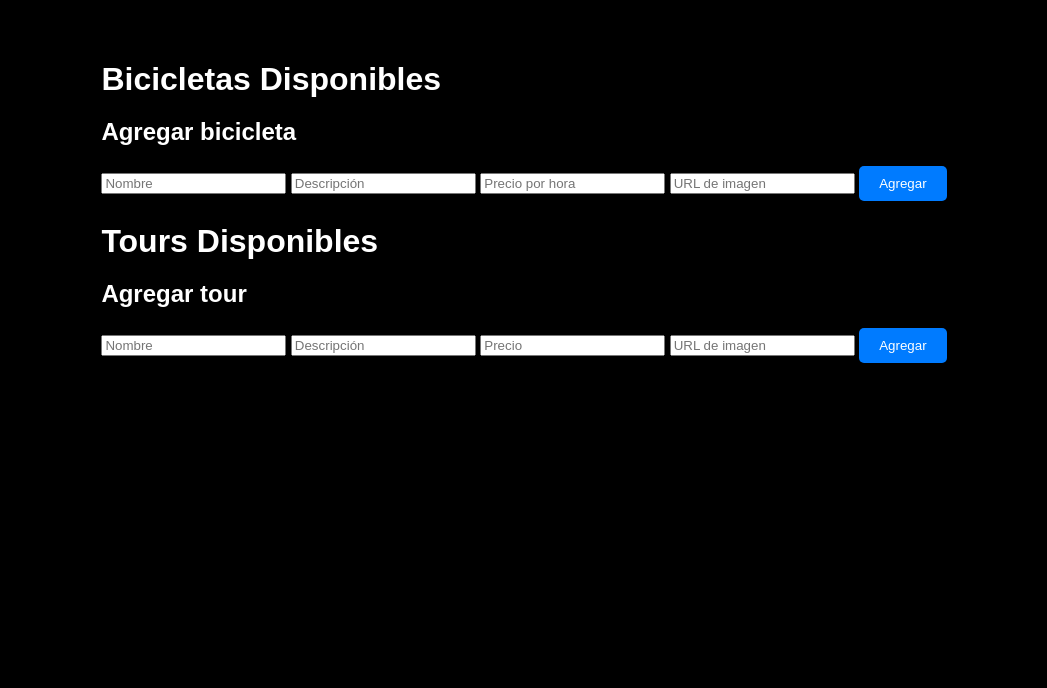
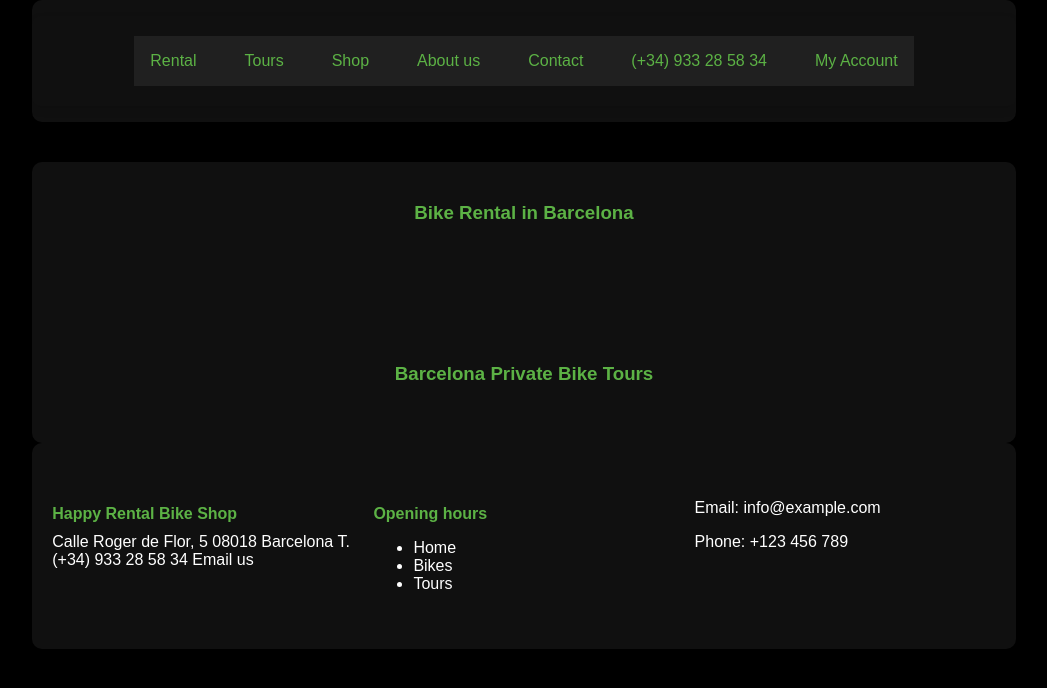
Before and after one commit to enricrocavilalta/happyrentalbike, a Node server app: page / in a window 1280 px wide. Shown: the top 688 px of the page, without its empty margins (116-1163 px from the left). Run offline with Node 20, Linux system fonts and the light colour scheme; data that the repository does not hold is empty; some libraries are stand-ins or nearby versions.

Commit message:
header&footer

```diff
--- a/public/index.html
+++ b/public/index.html
@@ -1,14 +1,62 @@
 <!DOCTYPE html>
 <html lang="es">
 <head>
-    <meta charset="UTF-8">
-    <meta name="viewport" content="width=device-width, initial-scale=1.0">
-    <title>happyrentalbike</title>
-    <link rel="stylesheet" href="styles.css"> <!-- Adjust the path to your CSS file -->
+  <meta charset="UTF-8" />
+  <meta name="viewport" content="width=device-width, initial-scale=1.0" />
+  <title>Bike Rental in Barcelona</title>
+  <link rel="stylesheet" href="styles.css" />
 </head>
 <body>
   <div>
+    <header class="site-header">
+      <div class="container">
+        <nav class="nav">
+          <nav>
+            <ul class="menu">
+              <li><a href="#">Rental</a>
+                <ul class="submenu">
+                  <li><a href="#">Urban Bike</a></li>
+                  <li><a href="#">Tandem Bike</a></li>
+                  <li><a href="#">Kids Bike</a></li>
+                  <li><a href="#">Ecargo Bike</a></li>
+                  <li><a href="#">Electric Bike</a></li>
+                  <li><a href="#">Electric Scooters</a></li>
+                  <li><a href="#">baby Bike Seat</a></li>
+                </ul>
+              </li>
+              <li><a href="#">Tours</a>
+                <ul class="submenu">
+                  <li><a href="#">Tour Overview</a></li>
+                  <li><a href="#">Happy City Tour</a></li>
+                  <li><a href="#">Happy Tour Gaudi & Modernista</a></li>
+                  <li><a href="#">Happy Beach Tours</a></li>
+                  <li><a href="#">Costum Private Tours</a></li>
+                </ul>
+              </li>
+              <li><a href="#">Shop</a>
+                <ul class="submenu">
+                  <li><a href="#">New eCargo & Cargo Bikes</a></li>
+                  <li><a href="#">Bikeshop</a></li>
+                  <li><a href="#">Workshop</a></li>
+                </ul>
+              </li>
+              <li><a href="#">About us</a>
+                <ul class="submenu">
+                  <li><a href="#">Partners</a></li>
+                </ul>
+              </li>
+              <li><a href="#">Contact</a></li>
+              <li><a href="#">(+34) 933 28 58 34</a></li>
+              <li><a href="#">My Account</a></li>
+            </ul>
+          </nav>
+        </nav>
+      </div>
+    </header>
+
+    <main>
       <div>
+        <h3 style="text-align:center; color:#5cb245;">Bike Rental in Barcelona</h3>
         <div id="user-bike-grid" class="bike-grid"></div>
         <div id="crud-container">
           <h1>Bicicletas Disponibles</h1>
@@ -18,7 +66,7 @@
           <form id="create-bike-form">
             <input type="text" id="name" placeholder="Nombre" required />
             <input type="text" id="description" placeholder="Descripción" />
-        <input type="number" id="price" step="0.01" placeholder="Precio por hora" />
+            <input type="text" id="price" placeholder="Precio por hora" />
             <input type="text" id="image_url" placeholder="URL de imagen" />
             <button type="submit">Agregar</button>
           </form>
@@ -27,17 +75,16 @@
             <input type="hidden" id="edit-id" />
             <input type="text" id="edit-name" placeholder="Nombre" required />
             <input type="text" id="edit-description" placeholder="Descripción" />
-       <input type="number" id="edit-price" step="0.01" placeholder="Precio por hora" />
+            <input type="text" id="edit-price" placeholder="Precio por hora" />
             <input type="text" id="edit-image_url" placeholder="URL de imagen" />
             <button type="submit">Guardar cambios</button>
           </form>
-
-      <ul id="bike-list"></ul>
-      <script src="script.js"></script>
         </div>
       </div>
-  <!--tours-->
+
+      <!-- tours -->
       <div>
+        <h3 style="text-align:center; color:#5cb245;">Barcelona Private Bike Tours</h3>
         <div id="user-tour-grid" class="tour-grid">tour grid</div>
         <div id="crud-container-tour">
           <h1>Tours Disponibles</h1>
@@ -56,13 +103,40 @@
             <input type="hidden" id="edit-id-tour" />
             <input type="text" id="edit-name-tour" placeholder="Nombre" required />
             <input type="text" id="edit-description-tour" placeholder="Descripción" />
-       <input type="number" id="edit-price-tour" placeholder="Precio por hora" />
+            <input type="text" id="edit-price-tour" placeholder="Precio por hora" />
             <input type="text" id="edit-image_url-tour" placeholder="URL de imagen" />
             <button type="submit">Guardar cambios</button>
           </form>
+        </div>
+      </div>
+    </main>
+
+    <footer class="site-footer">
+      <div class="footer-container">
+        <div class="footer-column">
+          <h4>Happy Rental Bike Shop</h4>
+            Calle Roger de Flor, 5
+            08018 Barcelona
+            T. (+34) 933 28 58 34
+            <a href="#">Email us</a>
+        </div>
+        <div class="footer-column">
+          <h4>Opening hours</h4>
+          <ul>
+            <li><a href="#">Home</a></li>
+            <li><a href="#">Bikes</a></li>
+            <li><a href="#">Tours</a></li>
+          </ul>
+        </div>
+        <div class="footer-column">
+          <p>Email: info@example.com</p>
+          <p>Phone: +123 456 789</p>
+        </div>
+      </div>
+    </footer>
 
   </div>
-  </div>
-</div>
+
+  <script src="script.js"></script>
 </body>
 </html>
--- a/public/script.js
+++ b/public/script.js
@@ -451,9 +451,9 @@ document.addEventListener('DOMContentLoaded', () => {
   loadBikes();
   loadPublicTours();
   loadTours();
-});
 
-const isAdmin = true; // Cambia a false si no eres admin
+
+const isAdmin = false; // Cambia a false si no eres admin
 
 function toggleCrudVisibility() {
   const crudContainer = document.getElementById('crud-container');
@@ -462,11 +462,20 @@ function toggleCrudVisibility() {
   } else {
     crudContainer.style.display = 'none';
   }
+
+  const crudContainerTour = document.getElementById('crud-container-tour');
+  if (isAdmin) {
+    crudContainerTour.style.display = 'block';
+  } else {
+    crudContainerTour.style.display = 'none';
+  }
+
 }
+
 
 // Llamamos a la función para ajustar la visibilidad al cargar la página
 toggleCrudVisibility();
-
+});
 
 async function loadPublicBikes() {
   const res = await fetch('/bikes');
@@ -506,12 +515,10 @@ async function loadPublicTours() {
     const card = document.createElement('div');
     card.classList.add('tour-card');
 
-    console.log("url: " + tour.image_url)
-
     card.innerHTML = `
     <img src="${tour.image_url}" alt="Image" style="width: 100%; height: auto;">
     <div class="tour-footer">
-      <h3>${tour.name}</h3>
+      <h3>${tour.name}</h3><br>
       <p><strong>${tour.price_per_hour} €</strong></p>
     </div>
     <p>${tour.description}</p>
--- a/public/styles.css
+++ b/public/styles.css
@@ -26,7 +26,20 @@ body {
     padding: 0;
   }
 
+  #tour-list {
+    list-style-type: none;
+    padding: 0;
+  }
+
   .bike-item {
+    background-color: #f9f9f9;
+    border: 1px solid #ddd;
+    padding: 10px;
+    margin: 5px 0;
+    border-radius: 5px;
+  }
+
+  .tour-item {
     background-color: #f9f9f9;
     border: 1px solid #ddd;
     padding: 10px;
@@ -54,8 +67,15 @@ body {
     padding: 20px;
   }
 
+  .tour-grid {
+    display: grid;
+    grid-template-columns: repeat(auto-fill, minmax(220px, 1fr));
+    gap: 20px;
+    padding: 20px;
+  }
+
   .bike-card {
-    background: #101010;
+    background: #202020;
     border: none;
     border-radius: 10px;
     padding: 15px;
@@ -63,8 +83,23 @@ body {
     box-shadow: 0 4px 6px rgba(0,0,0,0.1);
     transition: transform 0.2s ease;
   }
+
+  .tour-card {
+    background: #202020;
+    border: none;
+    border-radius: 10px;
+    padding: 15px;
+    text-align: center;
+    box-shadow: 0 4px 6px rgba(0,0,0,0.1);
+    transition: transform 0.2s ease;
+  }
+
   /* #5cb245 92 178 69*/
   .bike-card:hover {
+    transform: scale(1.03);
+  }
+
+  .tour-card:hover {
     transform: scale(1.03);
   }
 
@@ -73,16 +108,195 @@ body {
     font-size: 1.2em;
   }
 
+  .tour-card h3 {
+    margin: 0;
+    font-size: 1.2em;
+  }
+
   .bike-card p {
     margin: 10px 0;
   }
+
+  .tour-card p {
+    margin: 10px 0;
+  }
+
   img{
     border-radius: 10px;
   }
 
   .bike-footer {
-    display: flex;
-    justify-content: space-between; /* Esto pone el nombre a la izquierda y el precio a la derecha */
+    /*display: flex;
+    justify-content: space-between;  Esto pone el nombre a la izquierda y el precio a la derecha */
     align-items: center;
     margin-top: 10px;
   }
+
+  .tour-footer {
+    /*display: flex;*/
+    /*justify-content: space-between;  Esto pone el nombre a la izquierda y el precio a la derecha */
+    align-items: center;
+    margin-top: 10px;
+  }
+
+  .site-header {
+    background: #101010;
+    color:white;
+    border-bottom: 1px solid #ccc;
+    padding: 1rem 0;
+    border-radius: 10px;
+  }
+
+  .header-wrapper {
+    max-width: 1200px;
+    margin: 0 auto;
+    padding: 0 1rem;
+
+    display: flex;
+    justify-content: space-between;
+    align-items: center;
+    flex-wrap: wrap; /* important for small screens */
+
+    background-color:black;
+    color:white;
+  }
+
+  .logo {
+    font-size: 1.5rem;
+    font-weight: bold;
+    text-decoration: none;
+    color: #333;
+  }
+
+  .nav {
+    color:#5cb245 !important;
+    display: flex;
+    gap: 1.5rem;
+  }
+
+  .nav a:link {
+    text-decoration: none;
+    color:#5cb245;
+  }
+  .nav a:hover {
+    color: #FFFF80;
+  }
+
+  .container {
+    background: #101010;
+    color:white;
+  }
+
+  header {
+    margin-bottom: 0;
+    padding-bottom: 0;
+    border: none !important;
+  }
+  main {
+    background:#101010;
+    color:white;
+    margin-top: 0;
+    padding-top: 0;
+    border-radius: 10px;
+  }
+
+  .site-footer{
+    background:#101010;
+    border-radius: 10px;
+  }
+
+  h3{
+    margin-top: 40px;
+    padding-top: 40px;
+  }
+
+  .menu {
+    display: flex;
+    list-style: none;
+    background-color: #202020;
+    color:#5cb245 !important;
+    padding: 0;
+    margin: 0;
+  }
+
+  .menu li {
+    position: relative;
+  }
+
+  .menu > li > a {
+    display: block;
+    padding: 1rem;
+    color: white;
+    text-decoration: none;
+  }
+
+  .submenu {
+    display: none; /* start hidden */
+    position: absolute;
+    top: 100%; /* directly below the parent */
+    left: 0;
+    background-color: #303030;
+    color:#5cb245 !important;
+    list-style: none;
+    padding: 0;
+    margin: 0;
+  }
+
+  .submenu li a {
+    display: block;
+    padding: 0.75rem 1rem;
+    color: white;
+    text-decoration: none;
+  }
+
+  .menu li:hover .submenu {
+    display: block; /* show on hover */
+  }
+
+  nav {
+    display: flex;
+    justify-content: center;  /* Centers the items horizontally */
+    color:red !important;
+  }
+
+  .menu {
+    list-style: none;
+    display: flex;  /* Aligns the items in a row */
+    gap: 1rem;      /* Adds space between the items */
+    padding: 0;
+    margin: 0;
+  }
+
+  .site-footer {
+    background-color: #101010;
+    color: white;
+    padding: 40px 20px;
+  }
+
+  .footer-container {
+    display: flex;
+    justify-content: space-between;
+    flex-wrap: wrap;
+    gap: 20px;
+    max-width: 1200px;
+    margin: 0 auto;
+  }
+
+  .footer-column {
+    flex: 1;
+    min-width: 200px;
+  }
+
+  .footer-column h4 {
+    margin-bottom: 10px;
+    color: #5cb245;
+  }
+
+  .footer-column a {
+    color: white;
+    text-decoration: none;
+  }
+
+  .footer-column a:hover {
+    text-decoration: underline;
+  }
```
Lines whose indentation alone changed are shown as unchanged.
